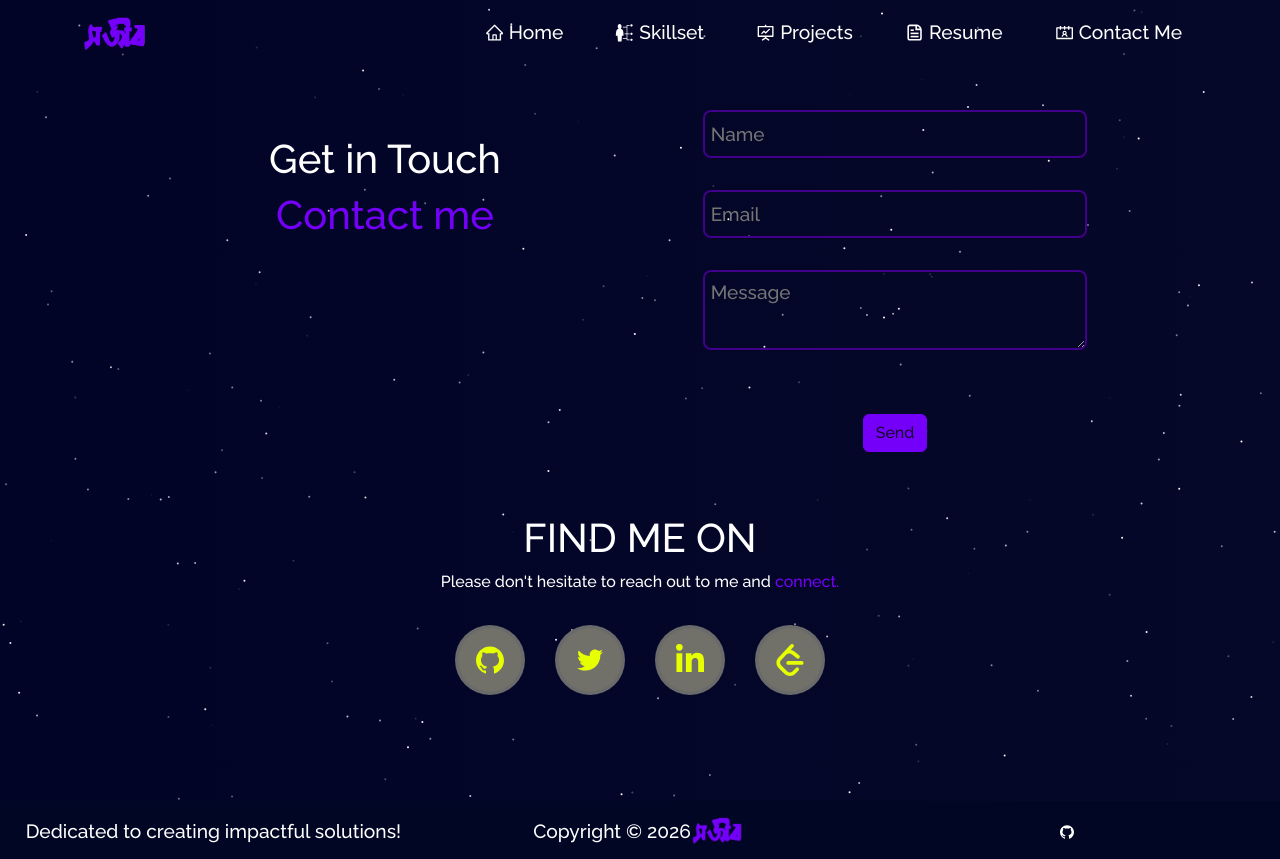
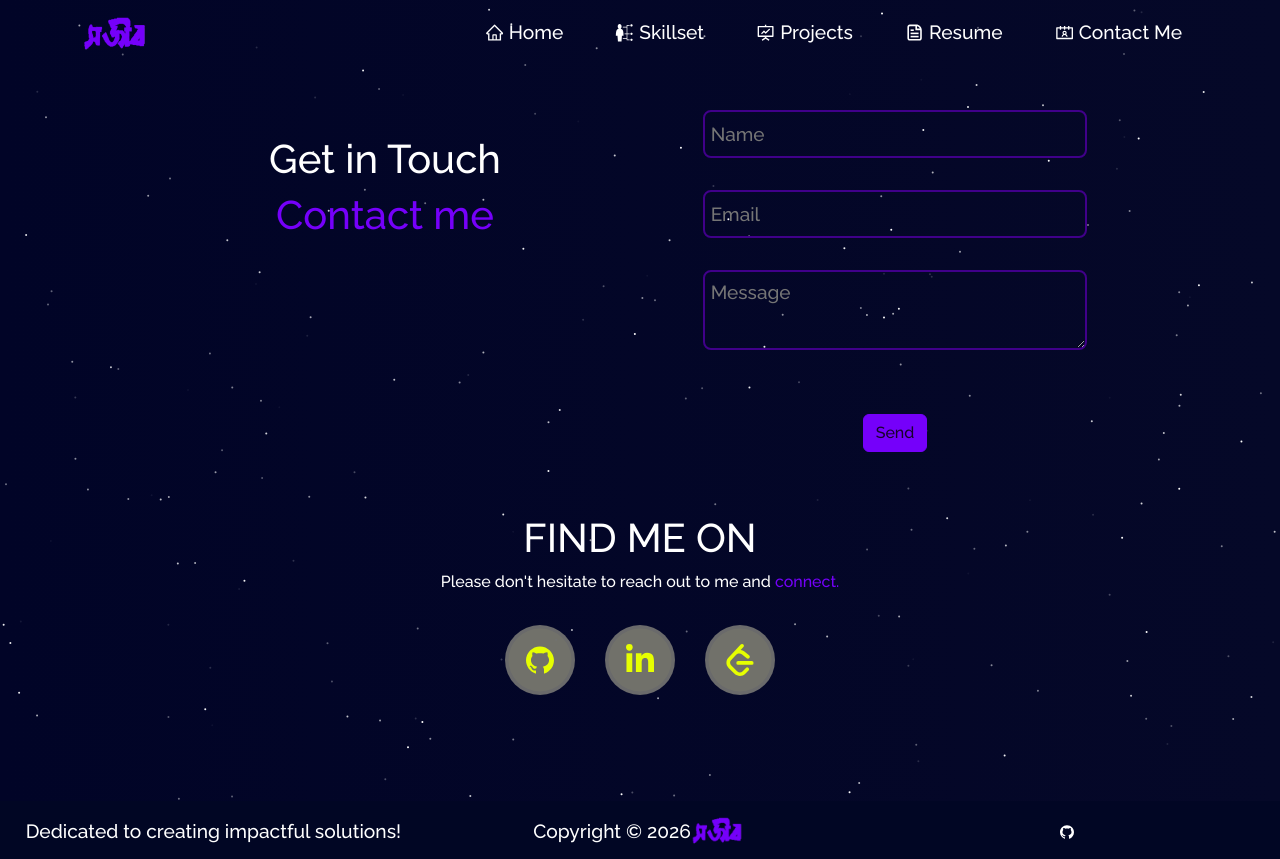
Before and after one commit to VIGGY2582/Portfolio, a React (Create React App) app: page /contact in a window 1280 px wide. Built offline with nearby package versions, Linux system fonts and the light colour scheme.

Commit message:
Contact page issues resolved

```diff
--- a/src/components/Contact/Social.jsx
+++ b/src/components/Contact/Social.jsx
@@ -22,7 +22,7 @@ const Social = () => {
                 <ul className="contact-social-links">
                   <li className="contact-icons">
                     <a
-                      href="https://github.com/19sajib"
+                      href="https://github.com/VIGGY2582"
                       target="_blank"
                       rel="noreferrer"
                       className="icon-color  contact-social-icons"
@@ -30,19 +30,10 @@ const Social = () => {
                       <AiFillGithub />
                     </a>
                   </li>
+
                   <li className="contact-icons">
                     <a
-                      href="https://twitter.com/19sajib"
-                      target="_blank"
-                      rel="noreferrer"
-                      className="icon-color  contact-social-icons"
-                    >
-                      <AiOutlineTwitter />
-                    </a>
-                  </li>
-                  <li className="contact-icons">
-                    <a
-                      href="https://www.linkedin.com/in/19sajib/"
+                      href="https://www.linkedin.com/in/vigneshwaran-s-5b255b29a/"
                       target="_blank"
                       rel="noreferrer"
                       className="icon-color  contact-social-icons"
@@ -52,7 +43,7 @@ const Social = () => {
                   </li>
                   <li className="contact-icons">
                     <a
-                      href="hhttps://leetcode.com/19sajib/"
+                      href="https://leetcode.com/u/VIGNESHWARACHAKRAVARTHY/"
                       target="_blank"
                       rel="noreferrer"
                       className="icon-color contact-social-icons"
```
Also changed, not shown: 1 other file (tests, documents, lock files or other folders).
